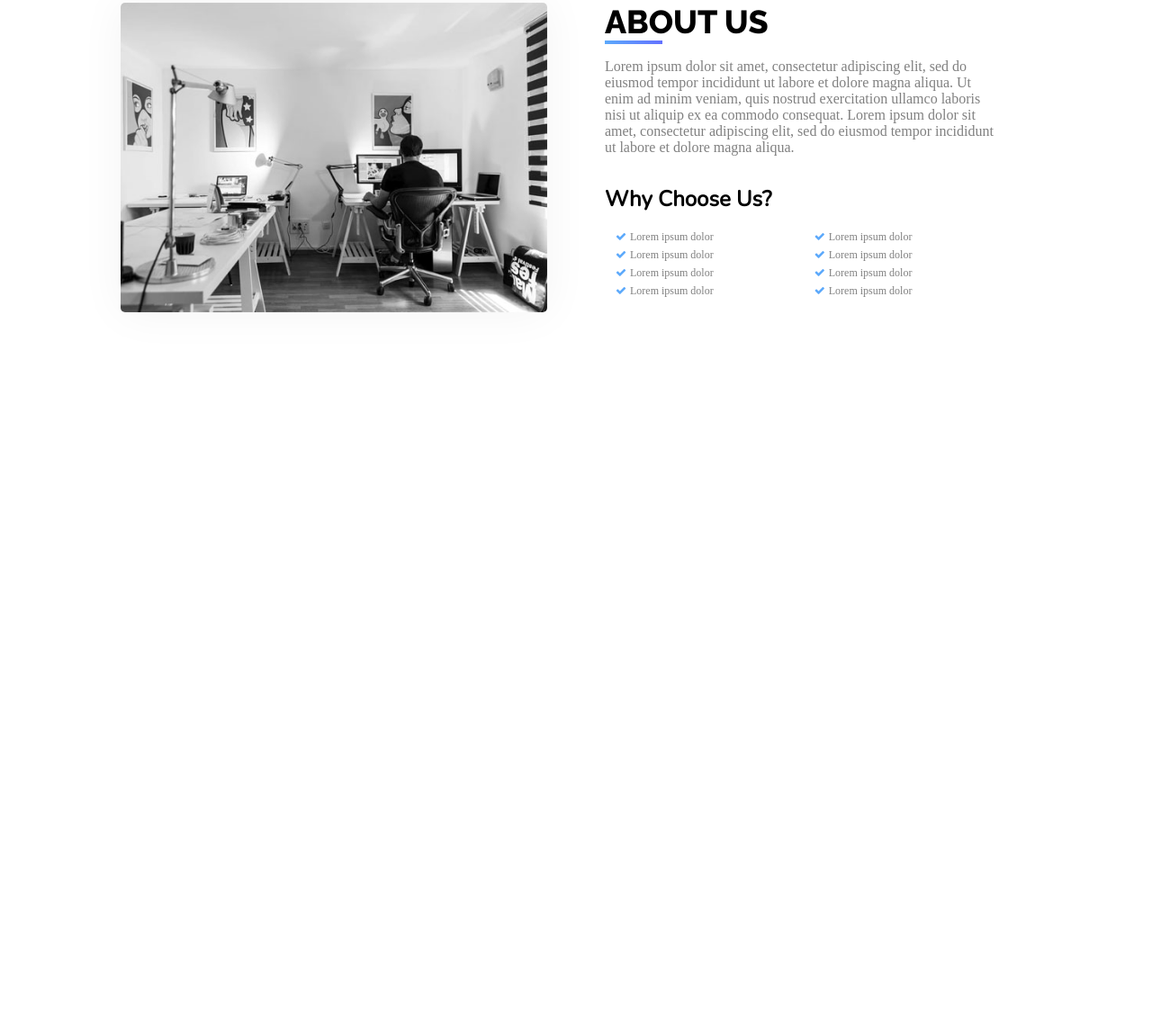
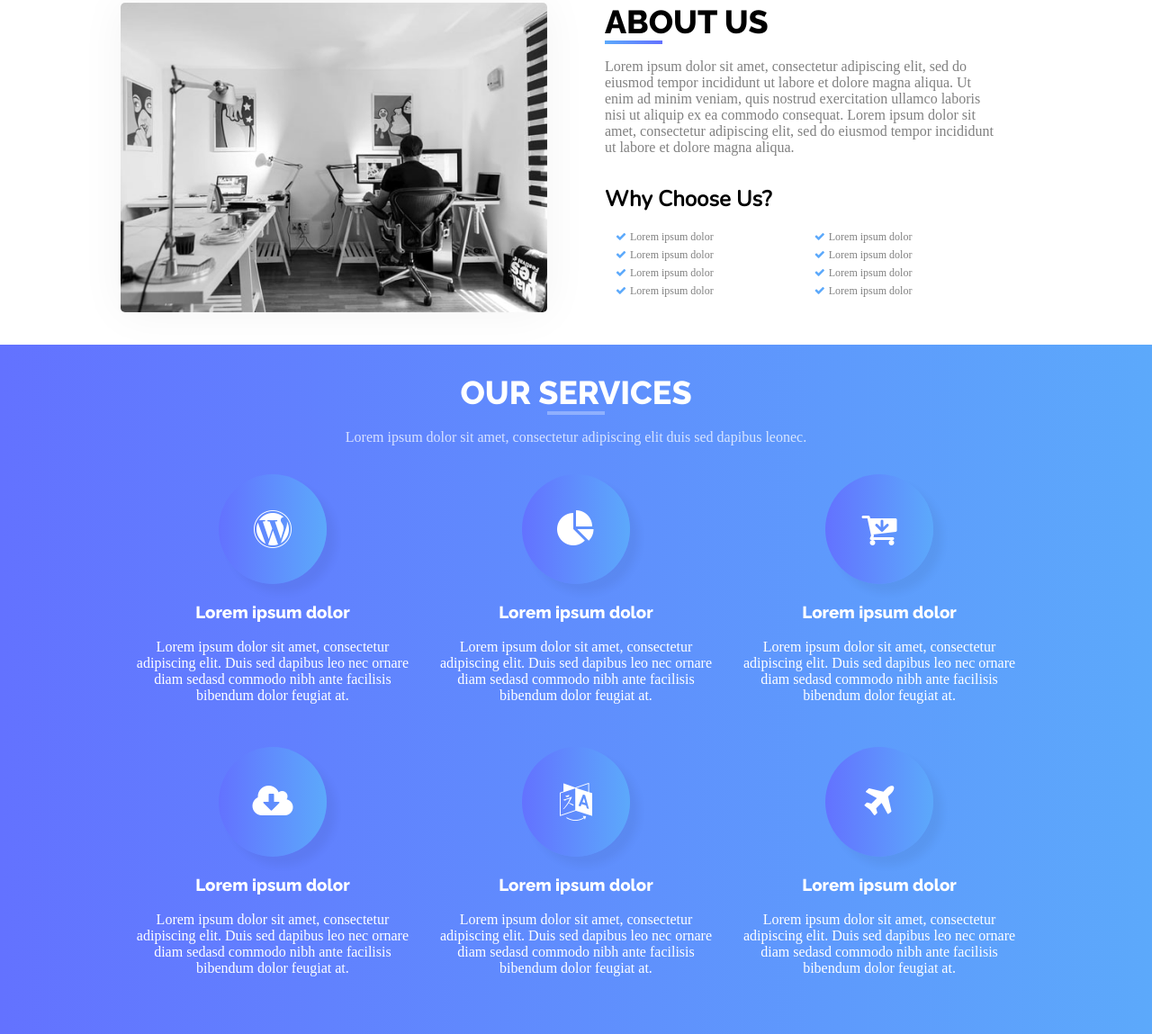
Before and after one commit to Alireza-ce/yara, a plain HTML site: page index.html in a window 1280 px wide. Shown: the part 1364-2513 px from the top of the page at 90% size. Before the commit the page ends 1747 px from the top, so only its background shows below. Drawn offline with nearby package versions, Linux system fonts and the light colour scheme.

Commit message:
create service component with grid system

```diff
--- a/index.html
+++ b/index.html
@@ -122,7 +122,7 @@
             <img src="img/about.jpg" alt="about-us" class="img" />
           </div>
           <div class="col6 about-us_info">
-            <h3 class="title title_after">
+            <h3 class="title-left">
               about us
             </h3>
             <p class="information">
@@ -135,7 +135,7 @@
             </p>
             <div>
               <h5>Why Choose Us?</h5>
-              <div  class="content">
+              <div class="content">
                 <div class="half-column">
                   <ul>
                     <li class="fa fa-check"><span>Lorem ipsum dolor</span></li>
@@ -158,5 +158,94 @@
         </div>
       </div>
     </div>
+    <div>
+      <div class="services">
+        <div class="container">
+          <h3 class="title text-center title-white">
+            Our Services
+          </h3>
+          <p class="text-center services_description">
+            Lorem ipsum dolor sit amet, consectetur adipiscing elit duis sed
+            dapibus leonec.
+          </p>
+          <div class="row">
+            <div class="col4">
+              <i class="logo fa fa-wordpress"></i>
+
+              <h3 class="text-center service_title">
+                Lorem ipsum dolor
+              </h3>
+              <p class="text-center service_description">
+                Lorem ipsum dolor sit amet, consectetur adipiscing elit. Duis
+                sed dapibus leo nec ornare diam sedasd commodo nibh ante
+                facilisis bibendum dolor feugiat at.
+              </p>
+            </div>
+            <div class="col4">
+              <i class="logo fa fa-pie-chart"></i>
+
+              <h3 class="text-center service_title">
+                Lorem ipsum dolor
+              </h3>
+              <p class="text-center service_description">
+                Lorem ipsum dolor sit amet, consectetur adipiscing elit. Duis
+                sed dapibus leo nec ornare diam sedasd commodo nibh ante
+                facilisis bibendum dolor feugiat at.
+              </p>
+            </div>
+            <div class="col4">
+              <i class="logo fa fa-cart-arrow-down"></i>
+
+              <h3 class="text-center service_title">
+                Lorem ipsum dolor
+              </h3>
+              <p class="text-center service_description">
+                Lorem ipsum dolor sit amet, consectetur adipiscing elit. Duis
+                sed dapibus leo nec ornare diam sedasd commodo nibh ante
+                facilisis bibendum dolor feugiat at.
+              </p>
+            </div>
+          </div>
+          <div class="row">
+            <div class="col4">
+              <i class="logo fa fa-cloud-download"></i>
+
+              <h3 class="text-center service_title">
+                Lorem ipsum dolor
+              </h3>
+              <p class="text-center service_description">
+                Lorem ipsum dolor sit amet, consectetur adipiscing elit. Duis
+                sed dapibus leo nec ornare diam sedasd commodo nibh ante
+                facilisis bibendum dolor feugiat at.
+              </p>
+            </div>
+            <div class="col4">
+              <i class="logo fa fa-language"></i>
+
+              <h3 class="text-center service_title">
+                Lorem ipsum dolor
+              </h3>
+              <p class="text-center service_description">
+                Lorem ipsum dolor sit amet, consectetur adipiscing elit. Duis
+                sed dapibus leo nec ornare diam sedasd commodo nibh ante
+                facilisis bibendum dolor feugiat at.
+              </p>
+            </div>
+            <div class="col4">
+              <i class="logo fa fa-plane"></i>
+
+              <h3 class="text-center service_title">
+                Lorem ipsum dolor
+              </h3>
+              <p class="text-center service_description">
+                Lorem ipsum dolor sit amet, consectetur adipiscing elit. Duis
+                sed dapibus leo nec ornare diam sedasd commodo nibh ante
+                facilisis bibendum dolor feugiat at.
+              </p>
+            </div>
+          </div>
+        </div>
+      </div>
+    </div>
   </body>
 </html>
--- a/styles.css
+++ b/styles.css
@@ -197,11 +197,11 @@ nav ul li a,
   text-transform: uppercase;
 }
 
-.title_after::after{
+.title::after{
   content: "";
   display: block;
   width: 64px;
-  margin: 0;
+  margin: 0 auto;
   height: 4px;
   background: linear-gradient(to right, #5ca9fb 0%, #6372ff 100%);
 }
@@ -248,3 +248,58 @@ h5{
 .about-us_info{
   padding: 0 32px
 }
+
+.services{
+  background: linear-gradient(to right, #6372ff 0%, #5ca9fb 100%);
+}
+
+.text-center{
+  text-align: center;
+}
+
+.title-left{
+    margin:0px;
+    font-size: 36px;
+    font-weight: 800;
+    text-transform: uppercase;
+}
+.title-left::after{
+  content: "";
+  display: block;
+  width: 64px;
+  margin: 0;
+  height: 4px;
+  background: linear-gradient(to right, #5ca9fb 0%, #6372ff 100%);
+}
+
+.services_description{
+  color: rgba(255,255,255,.75);
+}
+
+.title-white{
+  color: white;
+}
+.title-white::after{
+background: rgba(255,255,255,.3);
+}
+
+.services .col4{
+  padding: 16px;
+}
+.services .col4 i{
+  display: block;
+  margin: auto;
+  font-size: 42px;
+  width: 120px;
+  text-align: center;
+  margin-bottom: 20px;
+  color: white;
+  padding: 40px 0;
+  border-radius: 50%;
+  background: linear-gradient(to right, #6372ff 0%, #5ca9fb 100%);
+  box-shadow: 10px 10px 10px rgba(0,0,0,.05);
+}
+
+.service_title,.service_description{
+  color: white;
+}
```
